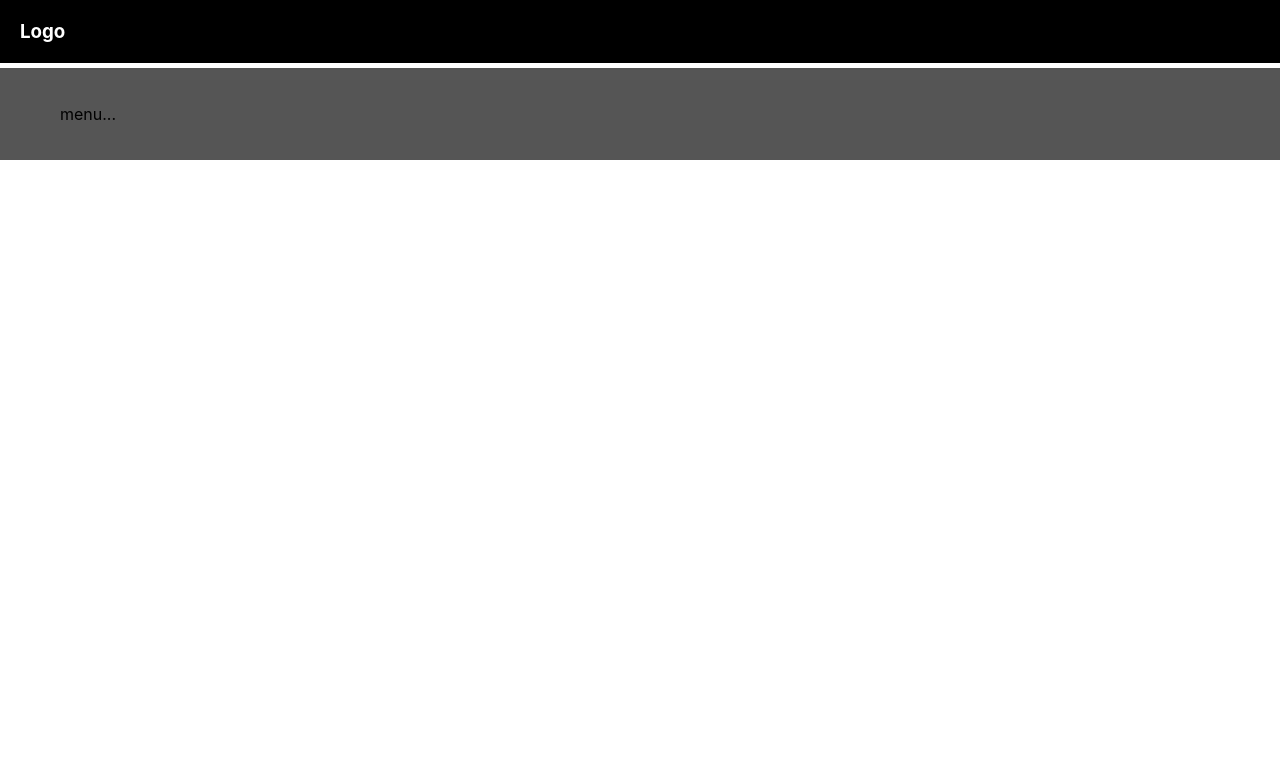
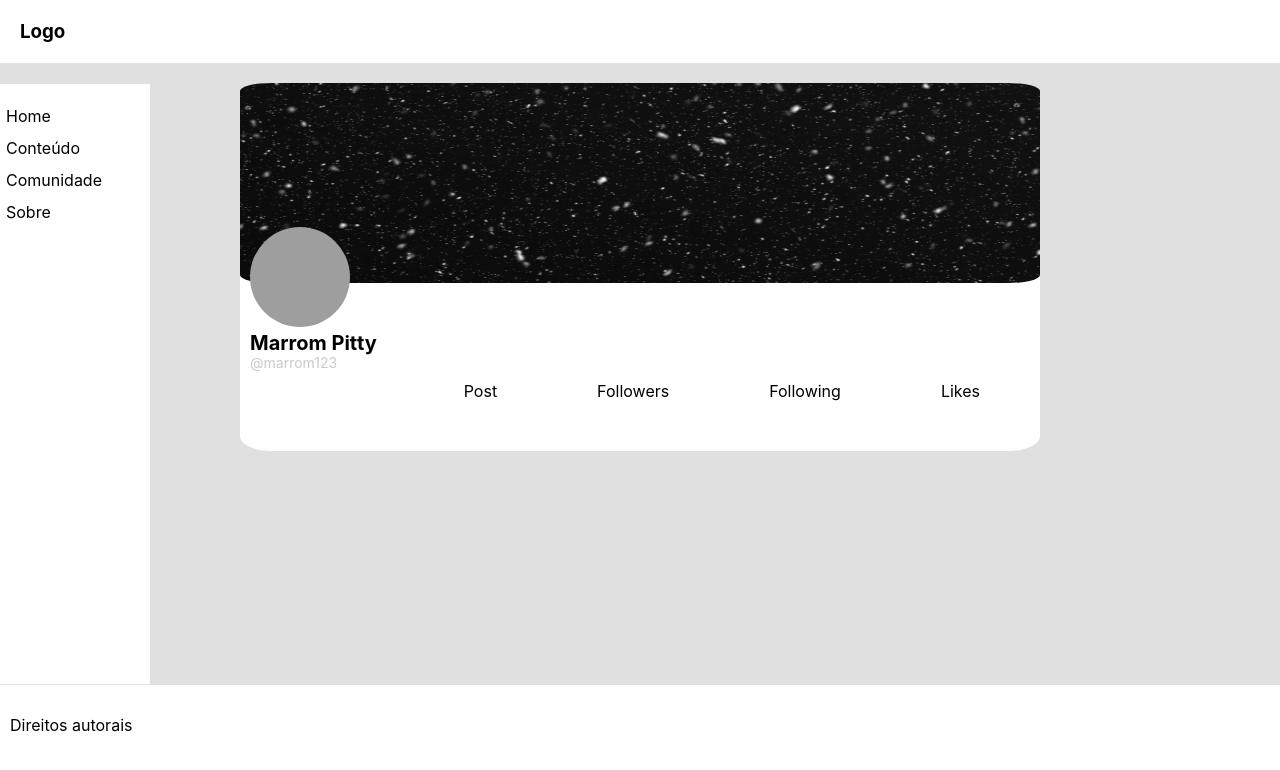
Before and after one commit to MariaFabrys/react-tutorial, a JavaScript app: page / in a window 1280 px wide. Shown: the top 770 px of the page. Built offline with nearby package versions, Linux system fonts and the light colour scheme; grey boxes are pictures that could not be loaded; the HTML template or start-up script is replaced by a standard one.

Commit message:
profile page created

```diff
--- a/src/App.js
+++ b/src/App.js
@@ -1,11 +1,15 @@
 import Header from './components/Header'
 import MainMenu from './components/MainMenu'
+import Footer from './components/Footer'
+import Perfil from './components/Perfil'
 
 const App = () => {
   return (
     <>
       <Header />
+      <Perfil/>
       <MainMenu />
+      <Footer />
     </>
   )
 }
--- /dev/null
+++ b/src/components/Footer.css
@@ -0,0 +1,12 @@
+footer{
+    display: flex;
+    align-items: center;
+    margin-bottom: 0;
+    margin-top: 1px;
+    height: 79px;
+    background-color: #fff;
+}
+footer p{
+    color: #000;
+    margin-left: 10px;
+}
--- /dev/null
+++ b/src/components/Footer.js
@@ -0,0 +1,11 @@
+import './Footer.css'
+
+const Footer = () => {
+    return (
+        <footer>
+            <p>Direitos autorais</p>
+        </footer>
+    )
+}
+
+export default Footer
--- a/src/components/Header.css
+++ b/src/components/Header.css
@@ -1,9 +1,12 @@
+#root{
+    background-color: rgb(224, 224, 224);
+}
 header {
-    background: #000;
+    background: #fff;
     padding: 20px;
 }
 
 header h3{
-    color: #FFF;
+    color: #000;
     margin: 0;
 }
--- /dev/null
+++ b/src/components/MainMenu.css
@@ -0,0 +1,23 @@
+nav{
+    margin-top: 1px;
+    background-color: #fff;
+    width: 150px;
+    height: 600px;
+    display: flex;
+}
+ul{
+    padding: 0px;
+    display: flex;
+    list-style-type: none;
+    flex-direction: column;
+
+}
+ul li{
+    color: black;
+    margin: 6px;
+
+}
+ul li:hover{
+    border-left: 5px solid blueviolet;
+    color: blueviolet;
+}
--- a/src/components/MainMenu.js
+++ b/src/components/MainMenu.js
@@ -1,22 +1,16 @@
+import './MainMenu.css'
+
 const MainMenu = () => {
     return (
-        <nav style={styles.nav}>
-            <ul style={styles.ulMenu}>menu...</ul>
+        <nav>
+            <ul>
+                <li>Home</li>
+                <li>Conteúdo</li>
+                <li>Comunidade</li>
+                <li>Sobre</li>
+            </ul>
         </nav>
     )
 }
 
-const styles = {
-    nav: {
-        background: '#555',
-        color: '#000',
-        padding: '20px',
-        marginTop: '5px'
-    },
-    ulMenu: {
-        listStyleType: 'none'
-    }
-}
-
-
 export default MainMenu
--- /dev/null
+++ b/src/components/Perfil.css
@@ -0,0 +1,56 @@
+.main{
+    display: flex;
+    justify-content: space-around;
+    margin-top: 20px;
+}
+div .principal{
+    background-color: #fff;
+    width: 800px;
+    position: absolute;
+    border-radius: 4%;
+
+}
+div .principal .imgs{
+    display: flex;
+    flex-direction: column;
+}
+div .principal .imgs .fotoPerfil{
+    margin-left: 10px;
+    margin-top: -60px;
+}
+
+div .principal .back img{
+    width: 800px;
+    height: 200px;
+    border-radius: 4%;
+}
+
+div .principal .fotoPerfil img{
+    width: 100px;
+    height: 100px;
+    border-radius: 50%;
+}
+div .principal .profileName{
+    margin-left: 10px;
+}
+div .principal .profileName b{
+    font-size: 20px;
+
+}
+div .principal .profileName p{
+    color: #c1c1c1de;
+    font-size: 14px;
+    margin-top: -1px;
+
+}
+div .principal .informationSocialMidia{
+    display: flex;
+    margin-right: 10px;
+}
+div .principal .informationSocialMidia p{
+    margin: 50px;
+}
+div .principal .informationProfile{
+    display: flex;
+    justify-content: space-between;
+}
--- /dev/null
+++ b/src/components/Perfil.js
@@ -0,0 +1,35 @@
+import './Perfil.css'
+import fotoperfil from '../img/fotoperfil.jpg';
+import background from '../img/background.jpg';
+
+const Perfil = () => {
+    return (
+        <div className='main'>
+            <div className='principal'>
+                <div className='imgs'>
+                    <div className='back'>
+                        <img src={background} alt="background"></img>
+                    </div>
+                    <div className='fotoPerfil'>
+                        <img src={fotoperfil} alt="Foto de perfil"></img>
+                    </div>
+                </div>
+                <div className='informationProfile'>
+                    <div className='profileName'>
+                        <b>Marrom Pitty</b>
+                        <p>@marrom123</p>
+                    </div>
+                    <div className='informationSocialMidia'>
+                        <p>Post</p>
+                        <p>Followers</p>
+                        <p>Following</p>
+                        <p>Likes</p>
+                    </div>
+
+                </div>
+            </div>
+        </div>
+    )
+}
+
+export default Perfil
```
Also changed, not shown: src/img/background.jpg (added), 1 other file (tests, documents, lock files or other folders).
